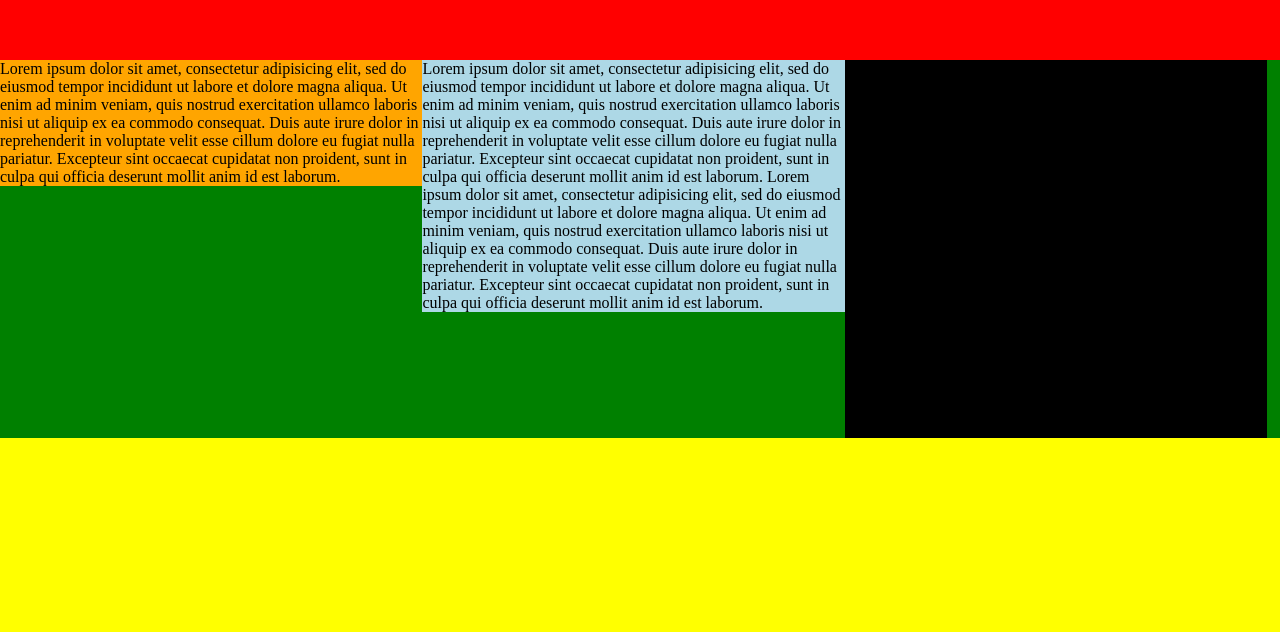
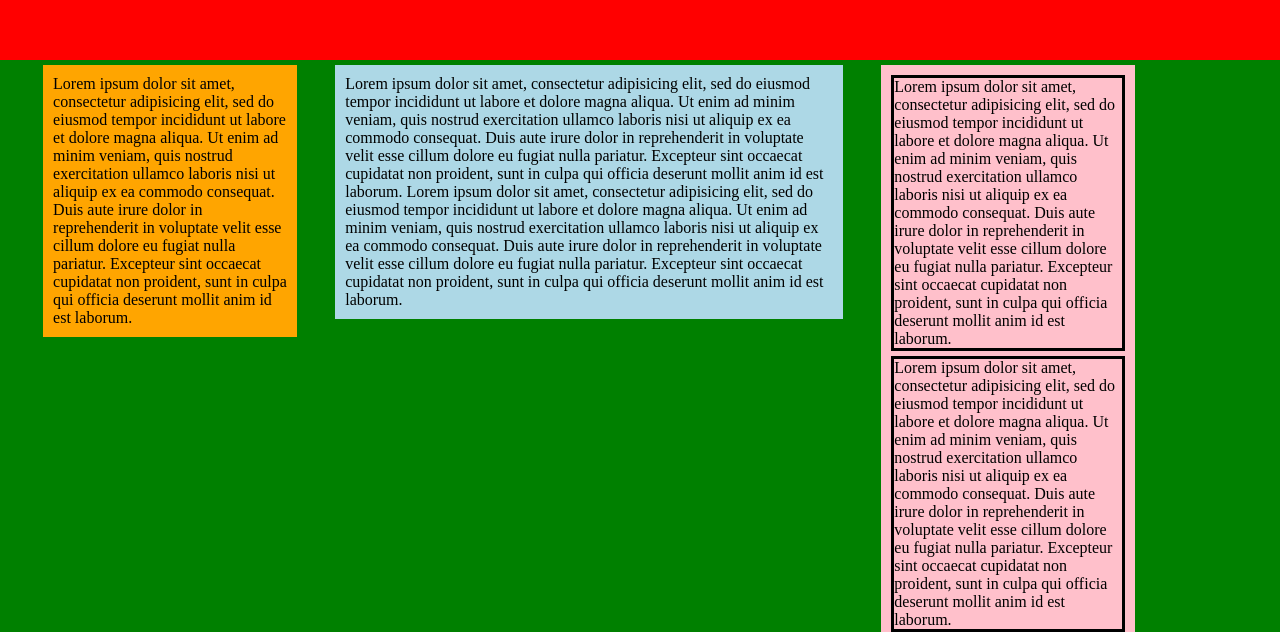
Before and after one commit to stefanoriccio1/htmlcss-struttura-wp, a plain HTML site: page index.html in a window 1280 px wide. Shown: the part 240-872 px from the top of the page. Drawn offline with Linux system fonts and the light colour scheme.

Commit message:
Sistemato Css del main
Aggiunto margine tra le colonne e padding al main, separati i box della colonna 3

```diff
--- a/css/style.css
+++ b/css/style.css
@@ -9,10 +9,17 @@ header {
   background-color: red;
 }
 /* main */
+main:after {
+  content: "";
+  display: table;
+  clear: both;
+}
 main {
   /* height: 800px; */
-  background-color: green
+  background-color: green;
+  padding: 5px;
 }
+/* footer */
 footer{
   height: 200px;
   background-color: yellow;
@@ -22,21 +29,23 @@ footer{
   float: left;
   /* height: 400px;
   width: 200px; */
-}
-main:after {
-  content: "";
-  display: table;
-  clear: both;
+  padding: 10px;
+  margin-left: 3%;
 }
 .sinistra {
-  width: 33%;
+  width: 20%;
   background-color: orange;
 }
 .centro{
-  width: 33%;
+  width: 40%;
   background-color: lightblue;
 }
 .destra{
-  width: 33%;
-  background-color: black;
+  width: 20%;
+  background-color: pink;
 }
+/* boxes */
+.destra .box{
+  border: 3px solid black;
+  margin-bottom: 5px;
+}
```
